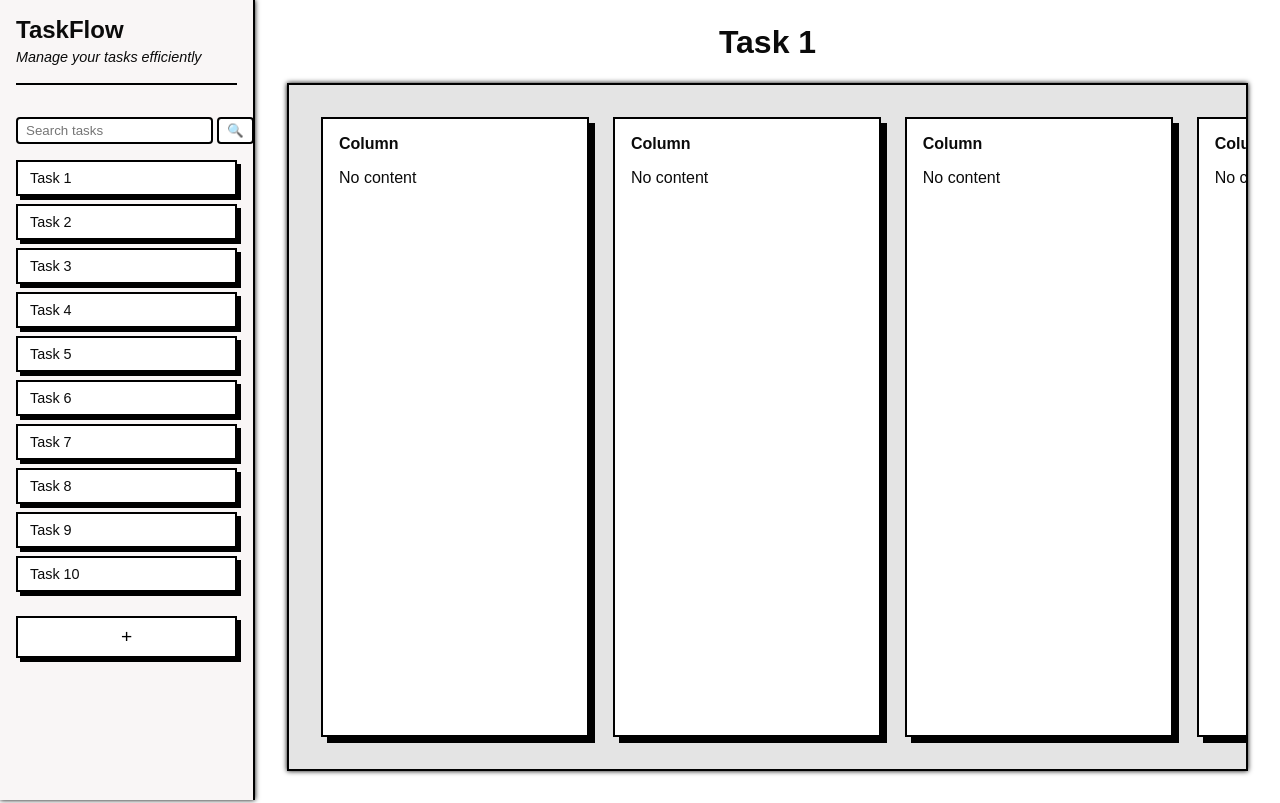
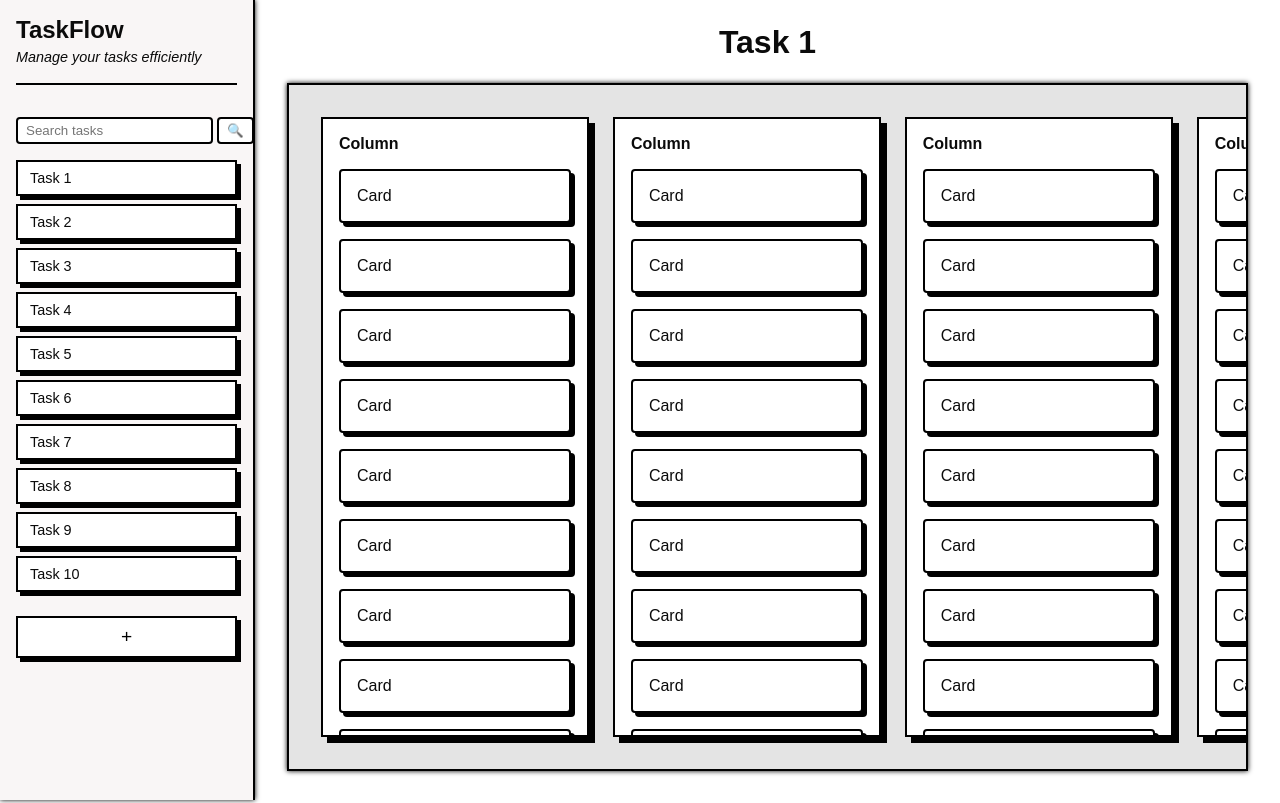
Before and after one commit to lenminh002/TaskFlow, a Next.js app: page /tasks/1 in a window 1280 px wide. Built offline with nearby package versions, Linux system fonts and the light colour scheme.

Commit message:
add cards and fix scrolling behavior

```diff
--- a/src/app/tasks/[id]/BoardContainer.tsx
+++ b/src/app/tasks/[id]/BoardContainer.tsx
@@ -21,6 +21,28 @@ export default function BoardContainer({
         // e.deltaY gives us the amount the scroll wheel moved vertically
         // If the user scrolls up or down (deltaY is not zero), we intercept it
         if (e.deltaY !== 0) {
+            // Check if the scroll originated from a vertically scrollable element (like a column)
+            let target = e.target as HTMLElement | null;
+            let isInsideScrollable = false;
+
+            while (target && target !== scrollRef.current) {
+                const style = window.getComputedStyle(target);
+                // If the element is set to scroll vertically, we shouldn't translate its vertical scroll
+                if (style.overflowY === 'auto' || style.overflowY === 'scroll') {
+                    // Check if it actually has content to scroll
+                    if (target.scrollHeight > target.clientHeight) {
+                        isInsideScrollable = true;
+                        break;
+                    }
+                }
+                target = target.parentElement;
+            }
+
+            // If we are scrolling inside a column, let the native vertical scroll happen
+            if (isInsideScrollable) {
+                return;
+            }
+
             // Take the vertical scroll amount and apply it to the horizontal scroll position (scrollLeft) instead!
             scrollRef.current.scrollLeft += e.deltaY;
         }
--- a/src/components/Card/Card.module.css
+++ b/src/components/Card/Card.module.css
@@ -0,0 +1,8 @@
+.card {
+    background-color: #ffffff;
+    padding: 1rem;
+    border-radius: 4px;
+    border: 2px solid #000000;
+    box-shadow: 4px 4px 0px #000;
+    margin-bottom: 1rem;
+}
--- a/src/components/Card/Card.tsx
+++ b/src/components/Card/Card.tsx
@@ -0,0 +1,9 @@
+import styles from "./Card.module.css";
+
+export default function Card() {
+    return (
+        <div className={styles.card}>
+            <p>Card</p>
+        </div>
+    );
+}
--- a/src/components/Column/Column.tsx
+++ b/src/components/Column/Column.tsx
@@ -1,15 +1,26 @@
 import styles from "./Column.module.css";
+import Card from "@/components/Card/Card";
 
 interface ColumnProps {
     title?: string;
-    content?: string;
 }
 
-export default function Column({ title = "Column", content = "No content" }: ColumnProps) {
+export default function Column({ title = "Column" }: ColumnProps) {
     return (
         <div className={styles.column}>
             <h1>{title}</h1>
-            <p>{content}</p>
+
+
+            <Card />
+            <Card />
+            <Card />
+            <Card />
+            <Card />
+            <Card />
+            <Card />
+            <Card />
+            <Card />
+            <Card />
         </div>
     );
 }
```
